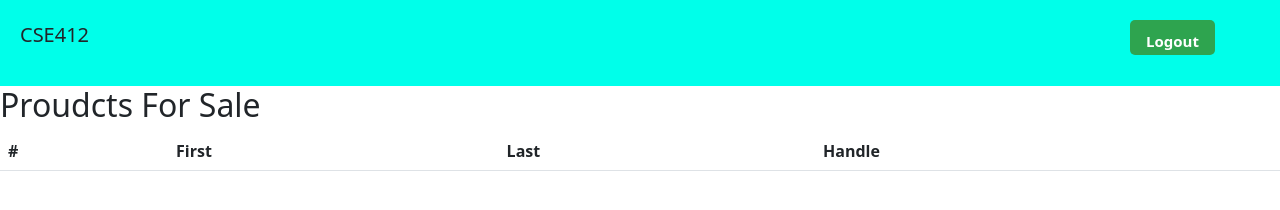
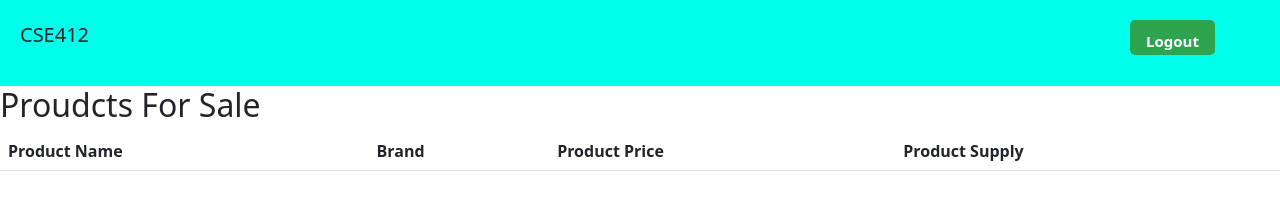
Before and after one commit to mwesterham/cse412-retail-app, a website: page views/BuyerViewTable.html in a window 1280 px wide. Drawn offline with nearby package versions, Linux system fonts and the light colour scheme; files that its build step writes are made by us from their sources; no server answers; files whose address does not match are found by name.

Commit message:
BuyerViewTable info stored

```diff
--- a/public/javascripts/BuyerView.js
+++ b/public/javascripts/BuyerView.js
@@ -30,7 +30,8 @@ function getListings() {
             for (const key in data) {
                 var this_listing = data[key];
                 console.log(this_listing);
-                var row = $(`<tr><th>${this_listing["brand"]}</th><td>E</td><td>E</td><td>E</td></tr>`);
+                var roundPrice = Math.round(this_listing.product_pricing * 100) / 100;
+                var row = $(`<tr><td>${this_listing["product_name"]}</td><td>${this_listing["brand"]}</td><td>${roundPrice}</td><td>${this_listing["product_supply"]}</td></tr>`);
                 $("#tablebody").append(row);
             }
         });
--- a/views/BuyerViewTable.html
+++ b/views/BuyerViewTable.html
@@ -37,10 +37,10 @@
 <table class="table">
   <thead>
     <tr>
-      <th scope="col">#</th>
-      <th scope="col">First</th>
-      <th scope="col">Last</th>
-      <th scope="col">Handle</th>
+      <th scope="col">Product Name</th>
+      <th scope="col">Brand</th>
+      <th scope="col">Product Price</th>
+      <th scope="col">Product Supply</th>
     </tr>
   </thead>
   <tbody id="tablebody">
```
